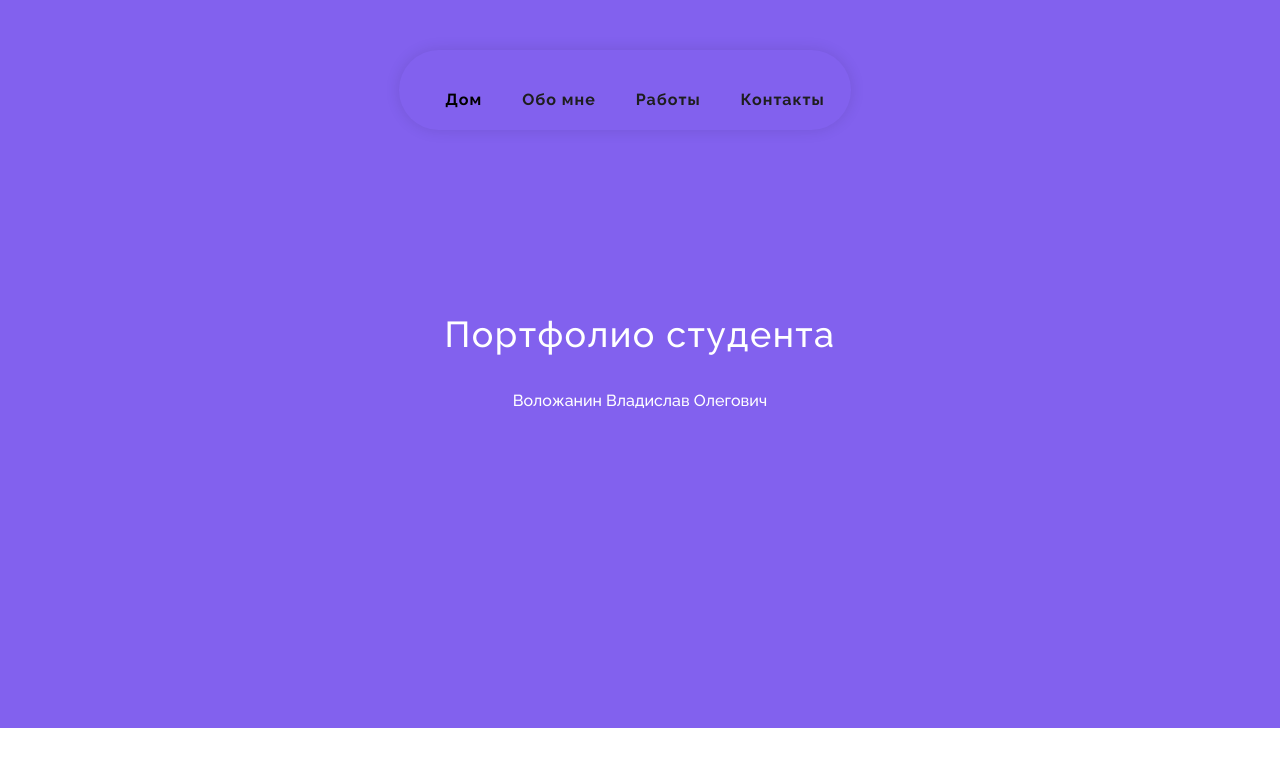
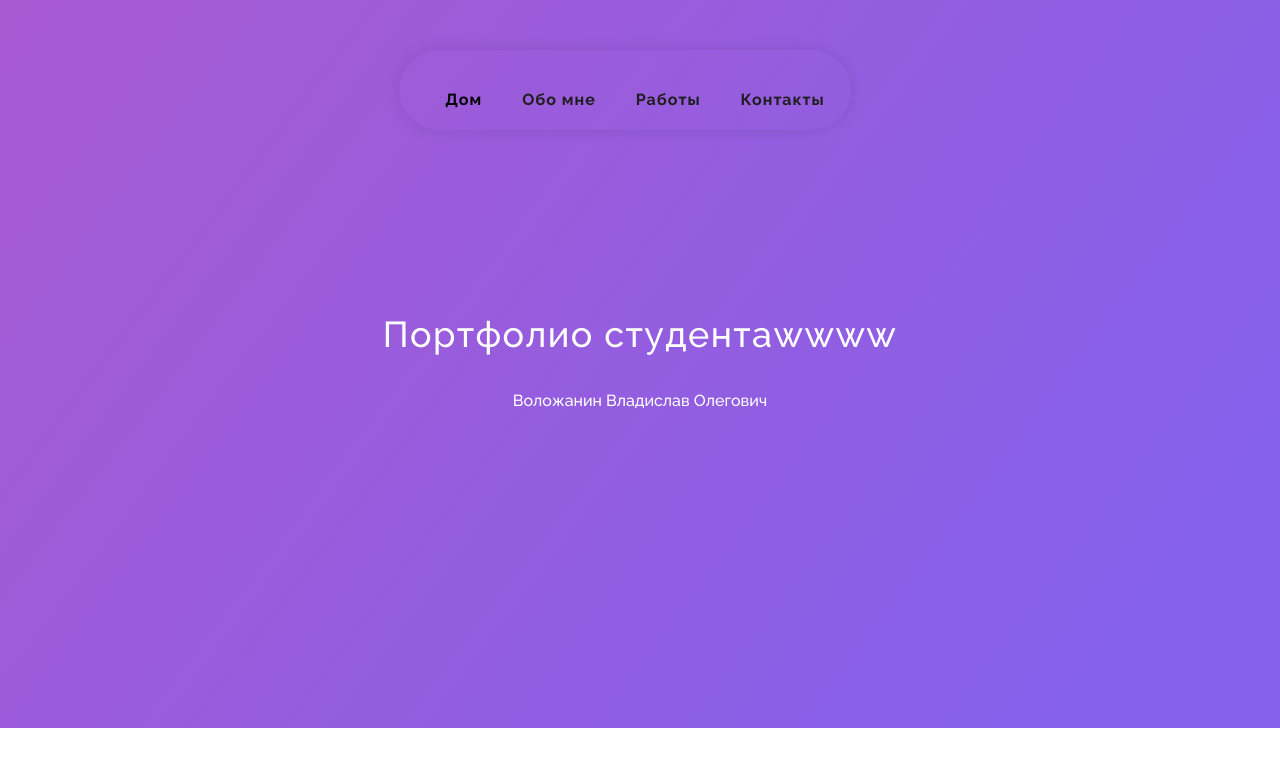
Before and after one commit to riki163/portfolio, a plain HTML site: page index.html in a window 1280 px wide. Shown: the top 776 px of the page. Drawn offline with Linux system fonts and the light colour scheme.

Commit message:
Synchronized build

```diff
--- a/css/templatemo-softy-pinko.css
+++ b/css/templatemo-softy-pinko.css
@@ -627,7 +627,7 @@ welcome
   display: flex;
   align-items: center;
   justify-content: center;
-  background:#8261ee;
+  background: linear-gradient(127deg, #a759d1 0%, #8461EC 91%);
   background-repeat: no-repeat;
   background-position: center center;
   background-size: cover;
--- a/index.html
+++ b/index.html
@@ -65,7 +65,7 @@ https://templatemo.com/tm-535-softy-pinko
             <div class="container">
                 <div class="row">
                     <div class="offset-xl-3 col-xl-6 offset-lg-2 col-lg-8 col-md-12 col-sm-12">
-                        <h1>Портфолио студента</h1>
+                        <h1>Портфолио студентаwwww</h1>
                         <h6>Воложанин Владислав Олегович</h6>
                     </div>
                 </div>
```
Also changed, not shown: about/index.html (+1 -1 lines), blog/first-post/index.html (+1 -1 lines), blog/index.html (+1 -1 lines), projects/index.html (+1 -1 lines).
